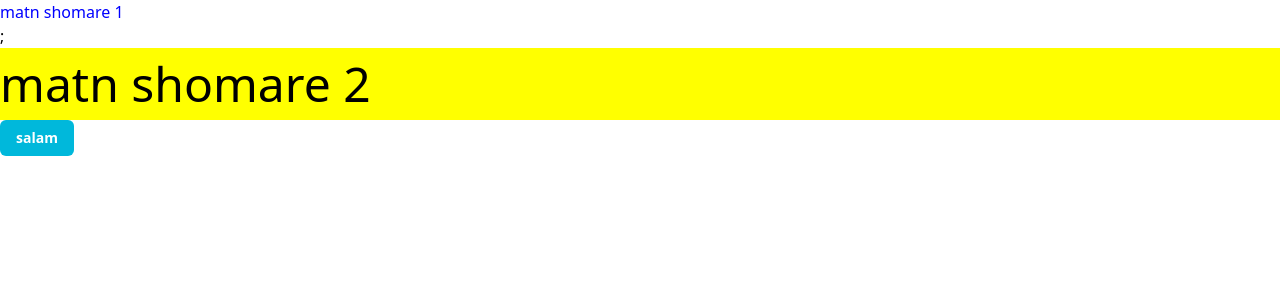
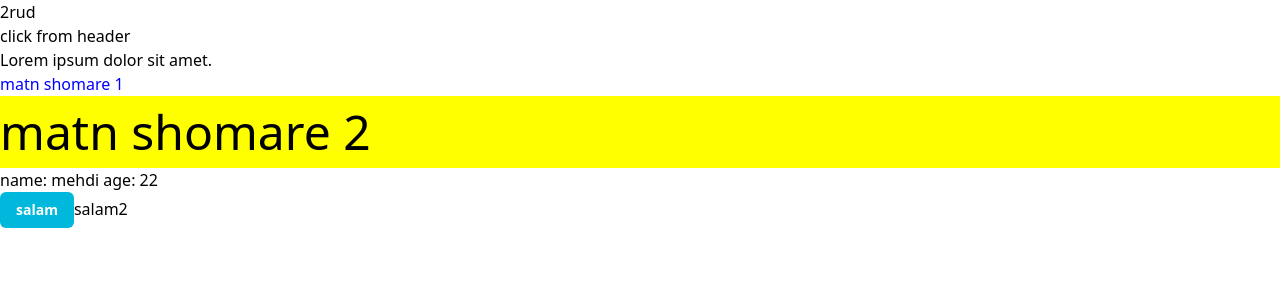
Before and after one commit to EmEsCoder/React, a React (Vite) app: page / in a window 1280 px wide. Shown: the top 300 px of the page. Built offline with nearby package versions, Linux system fonts and the light colour scheme.

Commit message:
C-event and props

```diff
--- a/src/App.jsx
+++ b/src/App.jsx
@@ -1,10 +1,40 @@
-import H2 from "./Components/H2.jsx"
+import H2 from "./Components/H2.jsx";
+import Header from "./Components/Header.jsx";
 
 function App() {
+  function tabeClick(e) {
+    console.log("clicked", e.target);
+  }
+
+  function tabeClick2(name, tar) {
+    console.log(name, tar.target);
+  }
+
+  function show(pepe) {
+    console.log(pepe);
+
+  }
+  const name = "mehdi";
+  const age = "22";
   return (
     <>
-      <H2 />
-      <button className="rounded-md bg-cyan-500 px-4 py-2 text-sm font-semibold text-white opacity-100 focus:outline-none">salam</button>
+      <Header bahbah = {show}>
+        <p>Lorem ipsum dolor sit amet.</p>
+        </Header>
+      <H2 title={name} age={age} />
+      <button
+        className="rounded-md bg-cyan-500 px-4 py-2 text-sm font-semibold text-white opacity-100 focus:outline-none"
+        onClick={tabeClick}
+      >
+        salam
+      </button>
+      <button
+        onClick={(e) => {
+          tabeClick2("ali", e);
+        }}
+      >
+        salam2
+      </button>
     </>
   );
 }
--- a/src/Components/H2.jsx
+++ b/src/Components/H2.jsx
@@ -1,13 +1,18 @@
-function H2() {
+function H2({title,age}) {
   const ObjStyle = {
     backgroundColor : "yellow",
-    fontSize : '3rem'
+    fontSize : '3rem',
   }
+  // console.log(bioto.age);
+  // console.log(bioto.title);
+
 
   return (
     <>
-      <h2 style={{color:'blue'}}>matn shomare 1</h2>;
+      <h2 style={{color:'blue'}}>matn shomare 1</h2>
       <h1 style={ObjStyle}>matn shomare 2</h1>
+      {/* <p>name: {bioto.title} age: {bioto.age}</p> */}
+      <p>name: {title} age: {age}</p>
     </>
   )
 }
--- /dev/null
+++ b/src/Components/Header.jsx
@@ -0,0 +1,20 @@
+import { Children } from "react";
+
+function Header({ children, bahbah }) {
+    // console.log(children);
+
+  return (
+    <>
+      <p>2rud</p>
+      <button
+        onClick={() => {
+          bahbah("mehdi");
+        }}
+      >
+        click from header
+      </button>
+      {children}
+    </>
+  );
+}
+export default Header;
```
